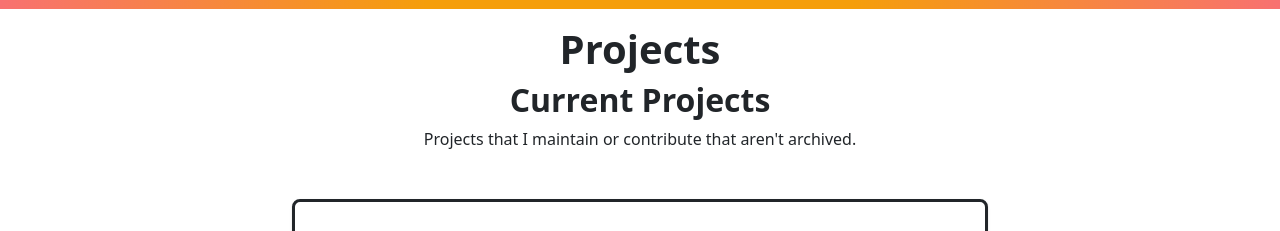
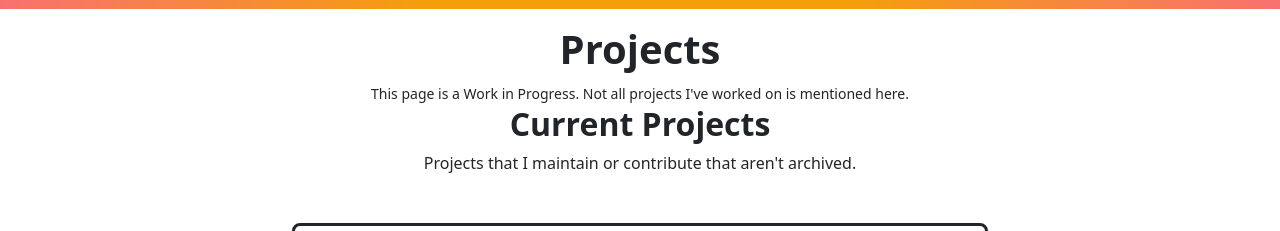
Before and after one commit to naveen521kk/naveen521kk.github.io, a Gatsby site: page /projects in a window 1280 px wide. Shown: the part 63-294 px from the top of the page. Built offline with nearby package versions, Linux system fonts and the light colour scheme; Gatsby itself is replaced by a stand-in of ours; some packages are replaced by stand-ins of ours.

Commit message:
slightly update projects

```diff
--- a/src/pages/projects.jsx
+++ b/src/pages/projects.jsx
@@ -32,6 +32,7 @@ const IndexPage = () => {
             <div className={styles.container}>
                 {/* <h2 className={index_css.temp_h2}>This is a WIP page.</h2> */}
                 <h1>Projects</h1>
+                <small>This page is a Work in Progress. Not all projects I've worked on is mentioned here.</small>
                 <h2>Current Projects</h2>
                 <p>
                     Projects that I maintain or contribute that aren't archived.
```
